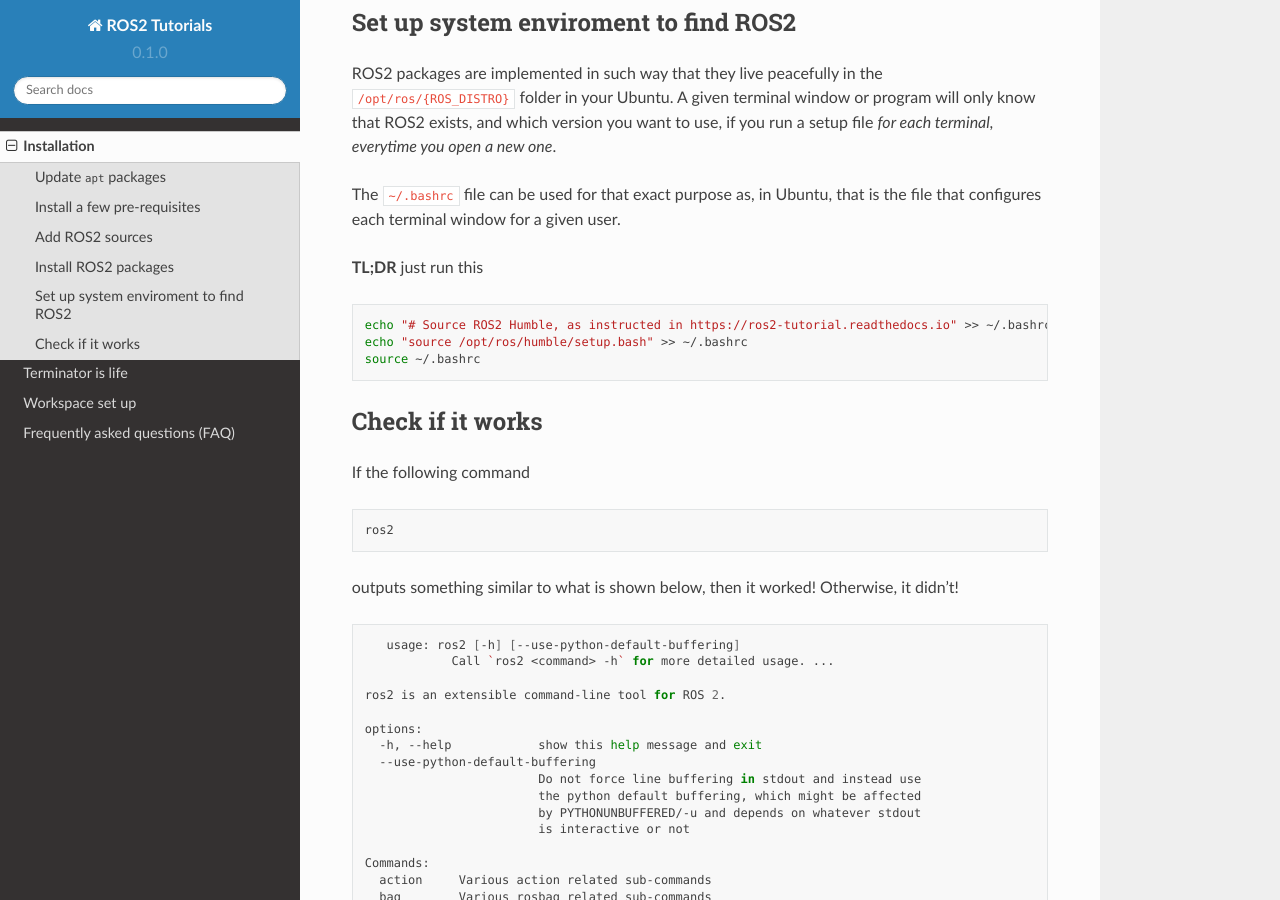
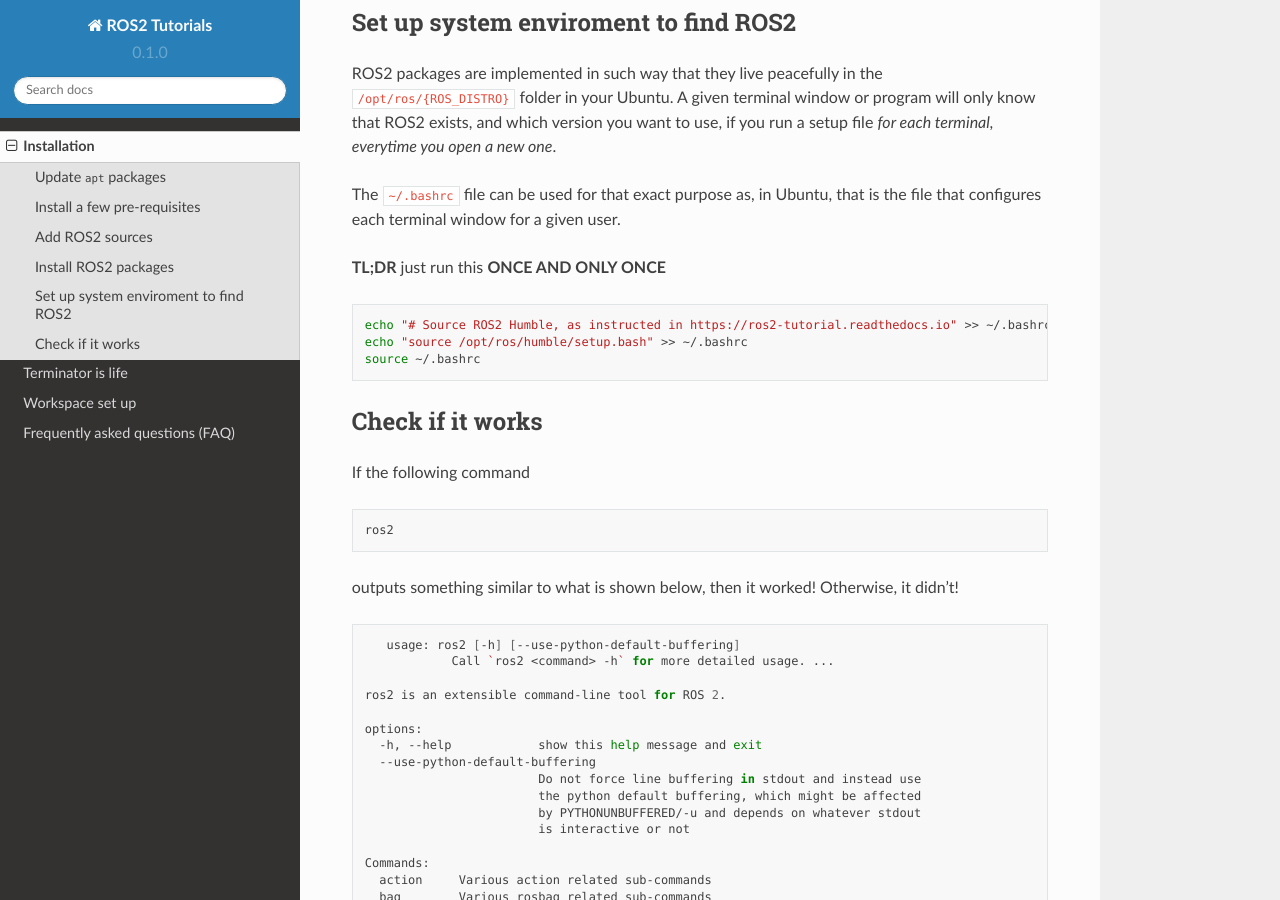
Before and after one commit to mmmarinho/ROS2_Tutorial, a Sphinx documentation site: the page built from docs/source/installation.rst, in a window 1280 px wide and 900 px high, scrolled down 1633 px. Built offline with Sphinx 7.4.7 and the Read the Docs theme 2.0.0, drawn with Linux system fonts in a browser that asks for light colours.

Commit message:
Update installation.rst

```diff
--- a/docs/source/installation.rst
+++ b/docs/source/installation.rst
@@ -66,7 +66,7 @@
 
 The :code:`~/.bashrc` file can be used for that exact purpose as, in Ubuntu, that is the file that configures each terminal window for a given user.
 
-**TL;DR** just run this
+**TL;DR** just run this **ONCE AND ONLY ONCE**
 
 .. code-block:: bash
 
```
